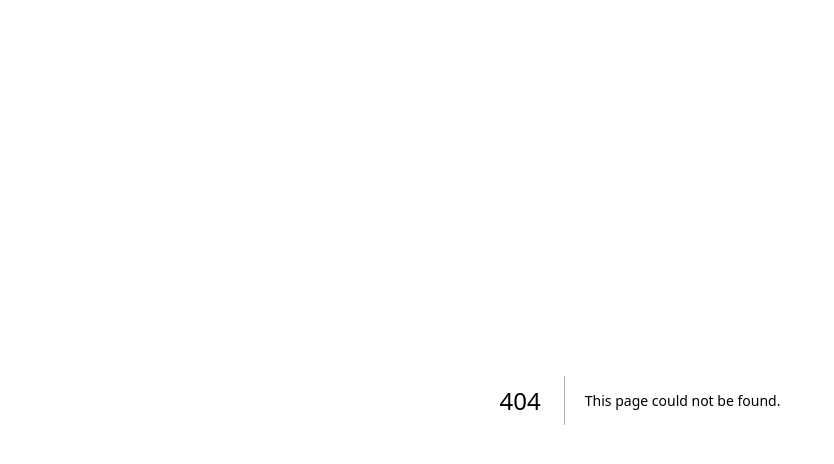
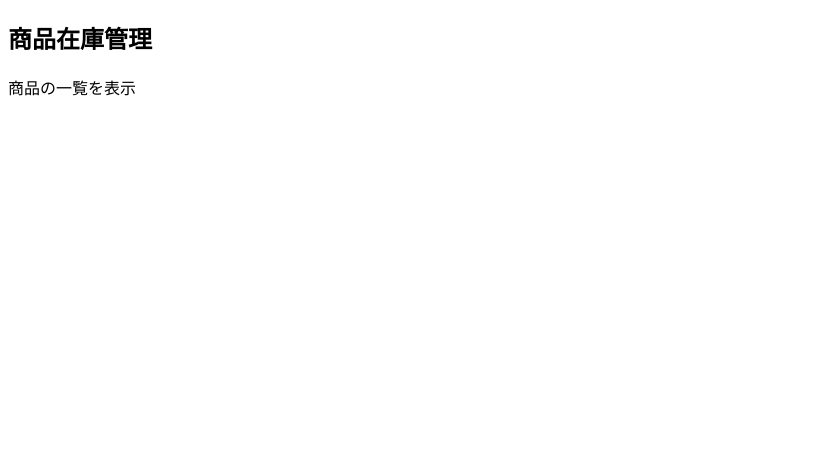
Before and after one commit to arai-h4869/Full-Stack-Web-Development, a Next.js app in the folder frontend/: page /inventory/products/1 in a window 1280 px wide. Before the commit this address had no page. Shown: the top 464 px of the page, without its empty margins (0-834 px from the left). Built offline with nearby package versions, Linux system fonts and the light colour scheme.

Commit message:
init: mockup

```diff
--- /dev/null
+++ b/frontend/app/inventory/products/[id]/page.tsx
@@ -0,0 +1,8 @@
+export default function Page() {
+  return (
+    <>
+      <h2>商品在庫管理</h2>
+      <p>商品の一覧を表示</p>
+    </>
+  )
+}
--- /dev/null
+++ b/frontend/app/inventory/products/page.tsx
@@ -0,0 +1,8 @@
+export default function Page() {
+  return (
+    <>
+      <h2>商品一覧</h2>
+      <p>商品の一覧を表示</p>
+    </>
+  )
+}
--- /dev/null
+++ b/frontend/app/login/page.tsx
@@ -0,0 +1,8 @@
+export default function Page() {
+  return (
+    <>
+      <h2>ログイン</h2>
+      <p>ログインの入力項目を表示する</p>
+    </>
+  )
+}
```
